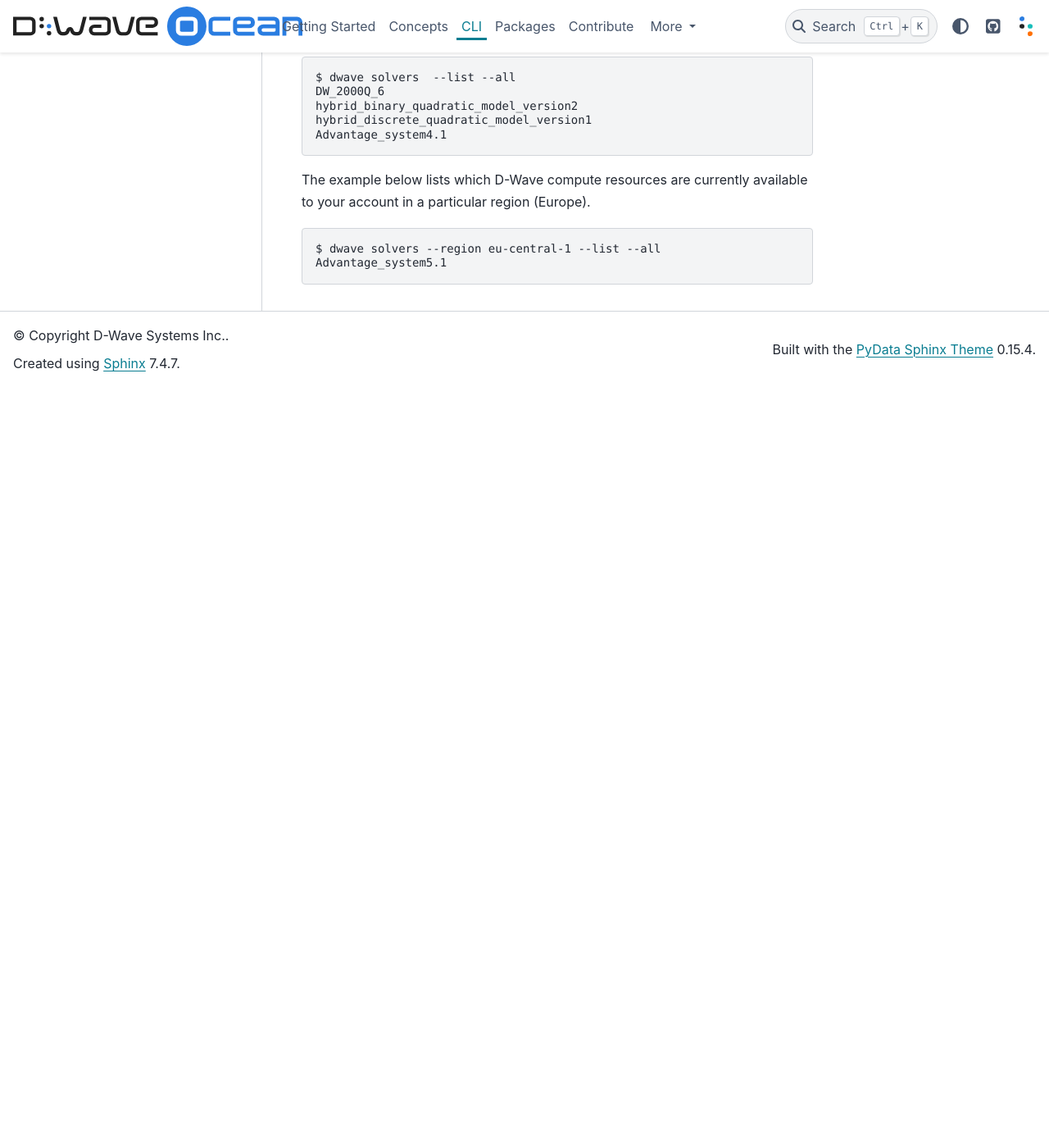
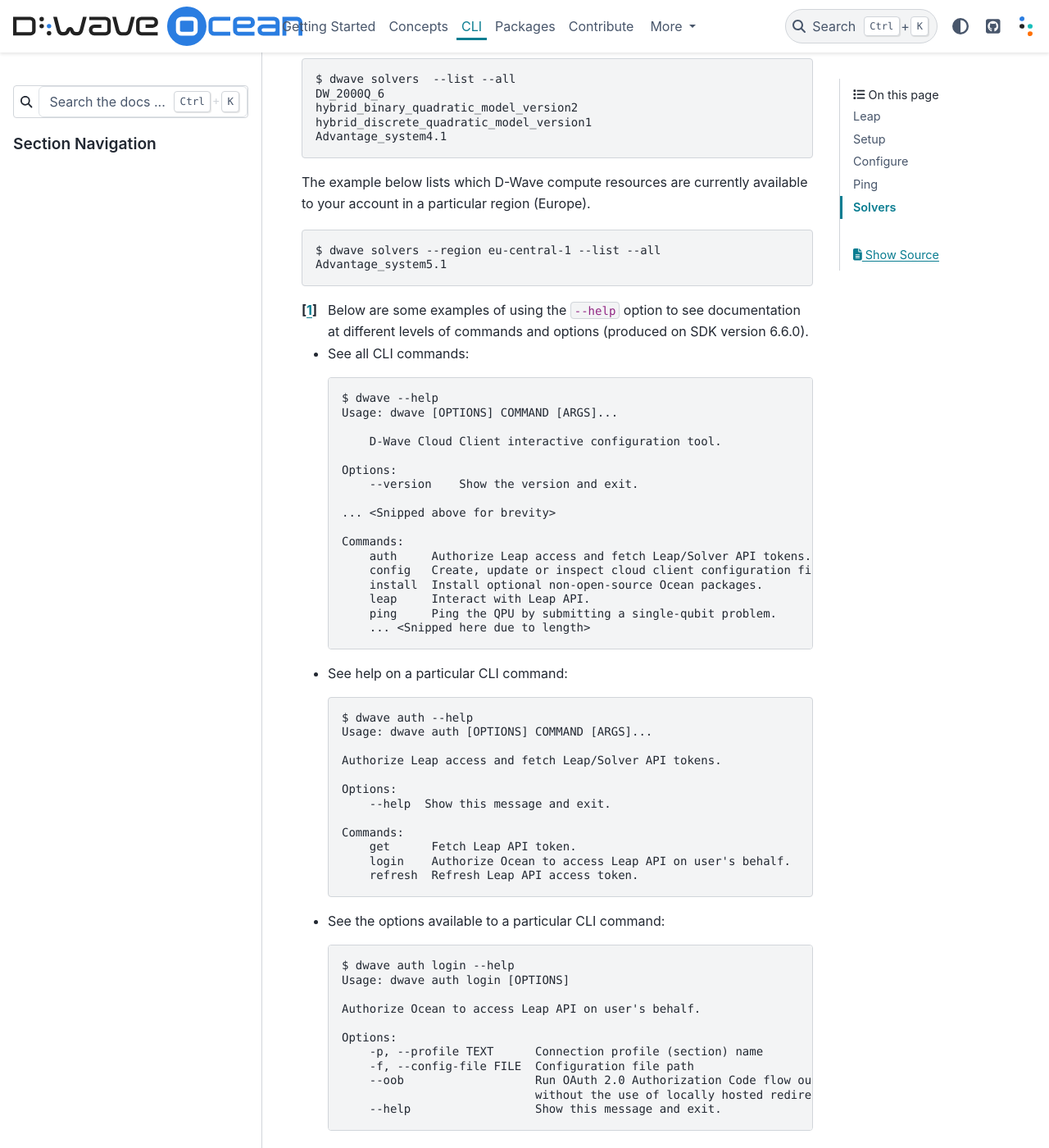
Before and after one commit to dwavesystems/dwave-ocean-sdk, a Sphinx documentation site: the page built from docs/docs_cli.rst, in a window 1280 px wide and 1400 px high, scrolled down 4077 px. Shown: the whole window at 82% size. Built offline with Sphinx 7.4.7 and the PyData theme 0.15.4, drawn with Linux system fonts in a browser that asks for light colours; pages that are not in the unit, such as notebooks, are missing from menus; before the commit the page ends 4549 px from its top, so only the background shows below that; some of the changed text lies outside the part shown.

Commit message:
Add help on --help

```diff
--- a/docs/docs_cli.rst
+++ b/docs/docs_cli.rst
@@ -13,8 +13,8 @@
 D-Wave compute resources, interact with your
 `Leap <https://cloud.dwavesys.com/leap/>`_ account, and other useful actions.
 
-Run :code:`dwave -- help` for information on all the CLI options. For **SDK
-version 6.6.0** the CLI provided the following commands and options
+Run :code:`dwave -- help` for information on all the CLI options.\ [#]_  For
+**SDK version 6.6.0** the CLI provided the following commands and options
 (see the output in your installation for the latest):
 
 .. code-block:: bash
@@ -233,3 +233,57 @@
 
     $ dwave solvers --region eu-central-1 --list --all
     Advantage_system5.1
+
+
+..  [#] Below are some examples of using the :code:`--help` option
+    to see documentation at different levels of commands and options (produced
+    on SDK version 6.6.0).
+
+    * See all CLI commands::
+
+        $ dwave --help
+        Usage: dwave [OPTIONS] COMMAND [ARGS]...
+
+            D-Wave Cloud Client interactive configuration tool.
+
+        Options:
+            --version    Show the version and exit.
+
+        ... <Snipped above for brevity>
+
+        Commands:
+            auth     Authorize Leap access and fetch Leap/Solver API tokens.
+            config   Create, update or inspect cloud client configuration file(s).
+            install  Install optional non-open-source Ocean packages.
+            leap     Interact with Leap API.
+            ping     Ping the QPU by submitting a single-qubit problem.
+            ... <Snipped here due to length>
+
+    * See help on a particular CLI command::
+
+        $ dwave auth --help
+        Usage: dwave auth [OPTIONS] COMMAND [ARGS]...
+
+        Authorize Leap access and fetch Leap/Solver API tokens.
+
+        Options:
+            --help  Show this message and exit.
+
+        Commands:
+            get      Fetch Leap API token.
+            login    Authorize Ocean to access Leap API on user's behalf.
+            refresh  Refresh Leap API access token.
+
+    * See the options available to a particular CLI command::
+
+        $ dwave auth login --help
+        Usage: dwave auth login [OPTIONS]
+
+        Authorize Ocean to access Leap API on user's behalf.
+
+        Options:
+            -p, --profile TEXT      Connection profile (section) name
+            -f, --config-file FILE  Configuration file path
+            --oob                   Run OAuth 2.0 Authorization Code flow out-of-band,
+                                    without the use of locally hosted redirect URL.
+            --help                  Show this message and exit.
```
